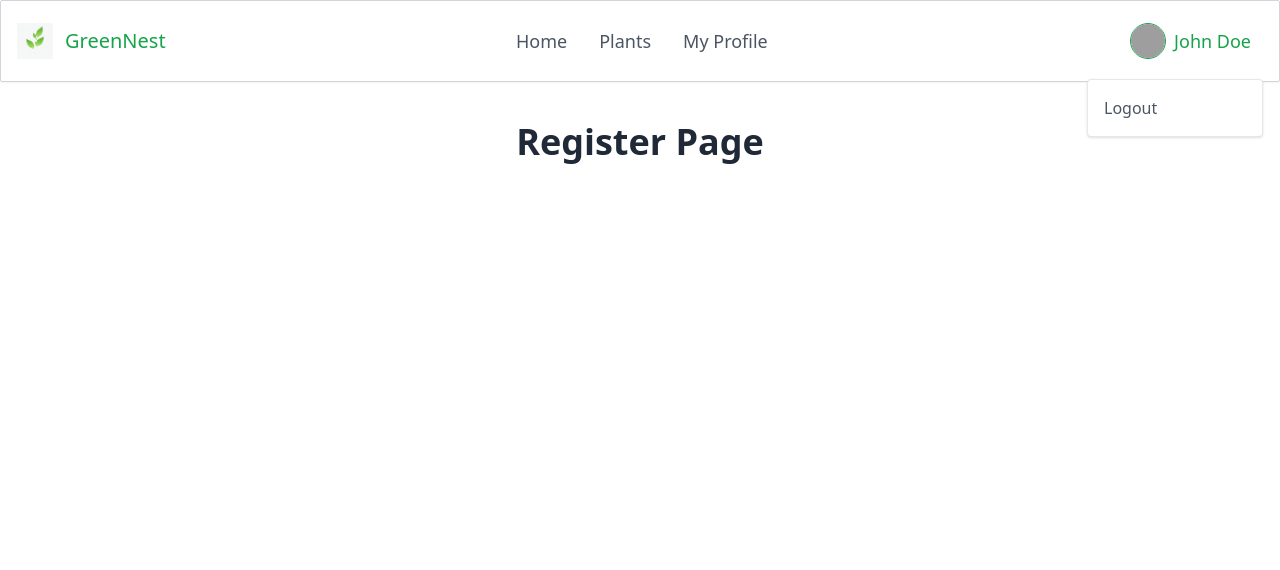
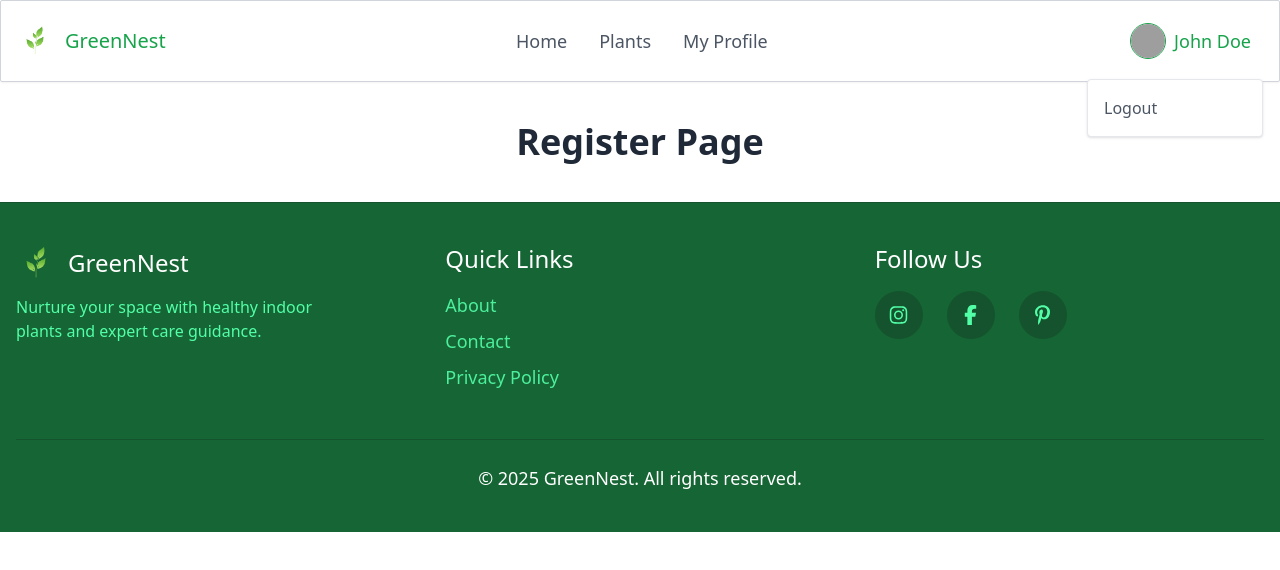
Before and after one commit to Eshrat48/green-nest, a React (Vite) app: page /register in a window 1280 px wide. Shown: the top 570 px of the page. Built offline with nearby package versions, Linux system fonts and the light colour scheme; grey boxes are pictures that could not be loaded.

Commit message:
Footer Section Added

```diff
--- a/package.json
+++ b/package.json
@@ -10,6 +10,8 @@
     "preview": "vite preview"
   },
   "dependencies": {
+    "@fortawesome/free-brands-svg-icons": "^7.1.0",
+    "@fortawesome/react-fontawesome": "^3.1.0",
     "daisyui": "^4.12.10",
     "lucide-react": "^0.546.0",
     "react": "^18.2.0",
--- a/src/App.jsx
+++ b/src/App.jsx
@@ -1,5 +1,6 @@
 import { Routes, Route } from 'react-router-dom';
 import Navbar from './components/Navbar';
+import Footer from './components/Footer';
 
 function Home() {
   return <div className="p-10 text-center"><h1 className="text-4xl font-bold">Home Page</h1></div>;
@@ -28,6 +29,7 @@ export default function App() {
         <Route path="/login" element={<Login />} />
         <Route path="/register" element={<Register />} />
       </Routes>
+      <Footer />
     </div>
   );
 }
--- /dev/null
+++ b/src/components/Footer.jsx
@@ -0,0 +1,57 @@
+import { Link } from "react-router-dom";
+import leaf from "../assets/leaf.png";
+import { FontAwesomeIcon } from "@fortawesome/react-fontawesome";
+import { faInstagram, faFacebookF, faPinterestP } from "@fortawesome/free-brands-svg-icons";
+
+export default function Footer() {
+  return (
+    <footer className="bg-[#166534] w-full text-white py-10 px-4 border-t border-[#14532d]">
+      <div className="max-w-7xl mx-auto grid grid-cols-1 md:grid-cols-3 gap-10">
+        {/* Left: Logo and tagline */}
+        <div>
+          <div className="flex items-center gap-3 mb-3">
+            <img src={leaf} alt="GreenNest" className="w-10 h-10" />
+            <span className="text-2xl font-normal text-white">GreenNest</span>
+          </div>
+          <p className="text-md text-[#52ffa7] mt-2 max-w-xs">
+            Nurture your space with healthy indoor plants and expert care guidance.
+          </p>
+        </div>
+        {/* Center: Quick Links */}
+        <div>
+          <div className="text-2xl font-normal mb-4 text-white">Quick Links</div>
+          <ul className="space-y-2">
+            <li>
+              <Link to="/about" className="hover:underline text-lg text-[#52ffa7]/90">About</Link>
+            </li>
+            <li>
+              <Link to="/contact" className="hover:underline text-lg text-[#52ffa7]/90">Contact</Link>
+            </li>
+            <li>
+              <Link to="/privacy-policy" className="hover:underline text-lg text-[#52ffa7]/90">Privacy Policy</Link>
+            </li>
+          </ul>
+        </div>
+        {/* Social Icons: Font Awesome */}
+        <div>
+          <div className="text-2xl font-normal mb-4 text-white">Follow Us</div>
+          <div className="flex gap-6">
+            <a href="https://instagram.com/" target="_blank" rel="noopener noreferrer" className="bg-[#14532d] rounded-full flex items-center justify-center w-12 h-12 hover:bg-[#22c55e] transition">
+              <FontAwesomeIcon icon={faInstagram} size="lg" color="#52ffa7" />
+            </a>
+            <a href="https://facebook.com/" target="_blank" rel="noopener noreferrer" className="bg-[#14532d] rounded-full flex items-center justify-center w-12 h-12 hover:bg-[#22c55e] transition">
+              <FontAwesomeIcon icon={faFacebookF} size="lg" color="#52ffa7" />
+            </a>
+            <a href="https://pinterest.com/" target="_blank" rel="noopener noreferrer" className="bg-[#14532d] rounded-full flex items-center justify-center w-12 h-12 hover:bg-[#22c55e] transition">
+              <FontAwesomeIcon icon={faPinterestP} size="lg" color="#52ffa7" />
+            </a>
+          </div>
+        </div>
+      </div>
+      {/* Copyright */}
+      <div className="text-center border-t border-[#14532d] mt-12 pt-6 text-white text-lg">
+        © 2025 GreenNest. All rights reserved.
+      </div>
+    </footer>
+  );
+}
```
Also changed, not shown: src/assets/leaf.png, 1 other file (tests, documents, lock files or other folders).
